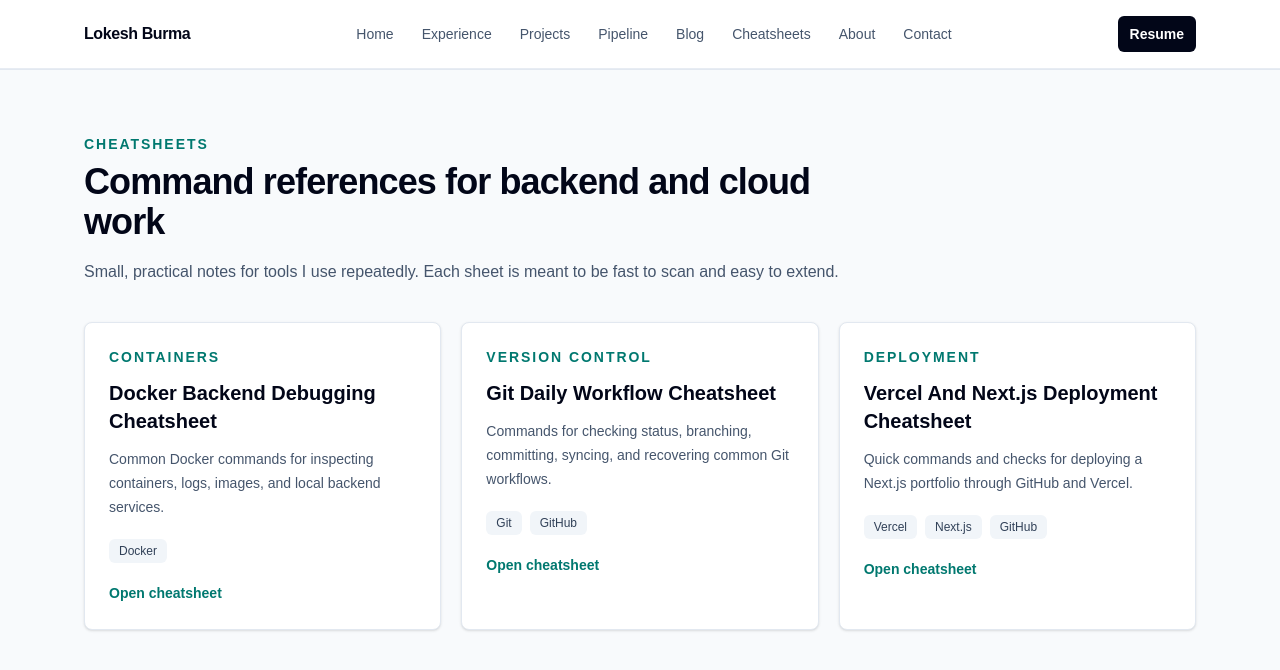
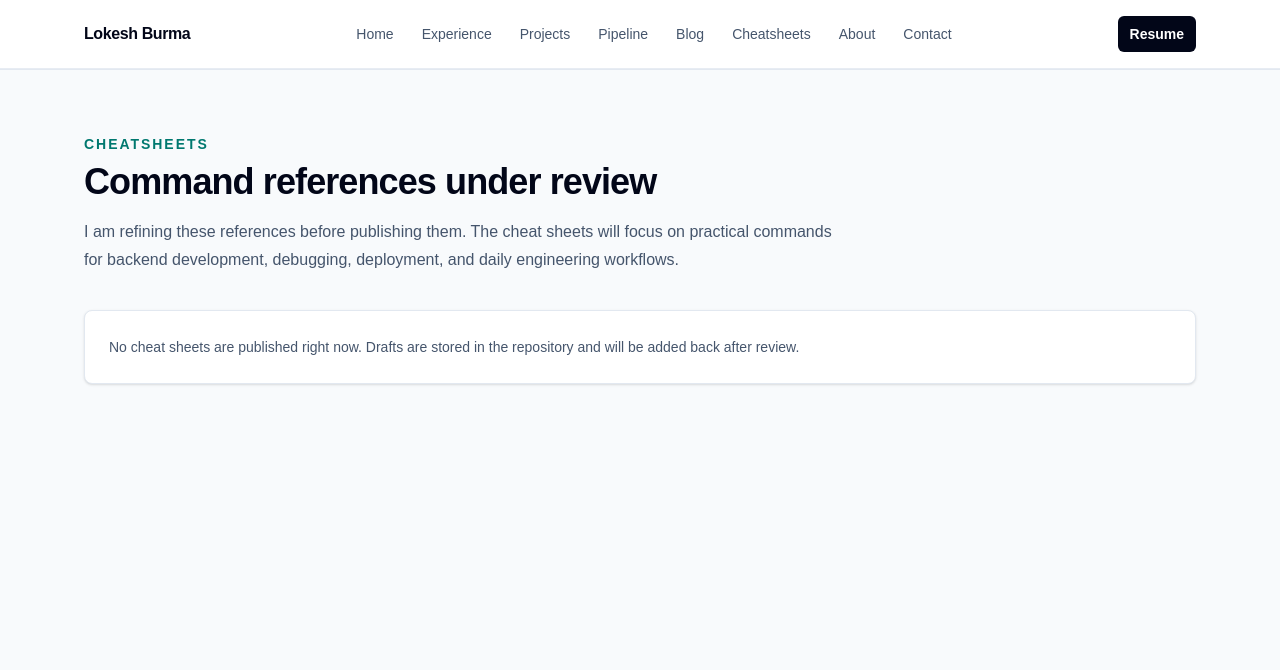
Before and after one commit to Lokesh-Burma/Personal-Portfolio, a Next.js app: page /cheatsheets in a window 1280 px wide. Shown: the top 670 px of the page. Built offline with nearby package versions, Linux system fonts and the light colour scheme.

Commit message:
Move cheat sheets to drafts

```diff
--- a/app/cheatsheets/page.tsx
+++ b/app/cheatsheets/page.tsx
@@ -9,9 +9,10 @@ export default function CheatSheetsPage() {
     <main>
       <Section
         eyebrow="Cheatsheets"
-        title="Command references for backend and cloud work"
-        intro="Small, practical notes for tools I use repeatedly. Each sheet is meant to be fast to scan and easy to extend."
+        title="Command references under review"
+        intro="I am refining these references before publishing them. The cheat sheets will focus on practical commands for backend development, debugging, deployment, and daily engineering workflows."
       >
+        {cheatSheets.length > 0 ? (
           <div className="grid gap-5 lg:grid-cols-3">
             {cheatSheets.map((sheet) => (
               <article className="rounded-lg border border-slate-200 bg-white p-6 shadow-sm transition hover:border-teal-500" key={sheet.slug}>
@@ -31,6 +32,13 @@ export default function CheatSheetsPage() {
               </article>
             ))}
           </div>
+        ) : (
+          <div className="rounded-lg border border-slate-200 bg-white p-6 shadow-sm">
+            <p className="text-sm leading-6 text-slate-600">
+              No cheat sheets are published right now. Drafts are stored in the repository and will be added back after review.
+            </p>
+          </div>
+        )}
       </Section>
     </main>
   );
--- a/app/page.tsx
+++ b/app/page.tsx
@@ -150,6 +150,7 @@ export default function Home() {
         </Link>
       </Section>
 
+      {cheatSheets.length > 0 ? (
         <Section
           eyebrow="Reference"
           title="Cheat sheets for daily engineering"
@@ -168,6 +169,7 @@ export default function Home() {
             ))}
           </div>
         </Section>
+      ) : null}
 
       {posts.length > 0 ? (
         <Section
```
Also changed, not shown: content/drafts/cheatsheets/docker-backend-debugging.mdx (renamed from content/cheatsheets/docker-backend-debugging.mdx), content/drafts/cheatsheets/git-daily-workflow.mdx (renamed from content/cheatsheets/git-daily-workflow.mdx), content/drafts/cheatsheets/vercel-nextjs-deployment.mdx (renamed from content/cheatsheets/vercel-nextjs-deployment.mdx), 1 other file (tests, documents, lock files or other folders). Lines whose indentation alone changed are shown as unchanged.
